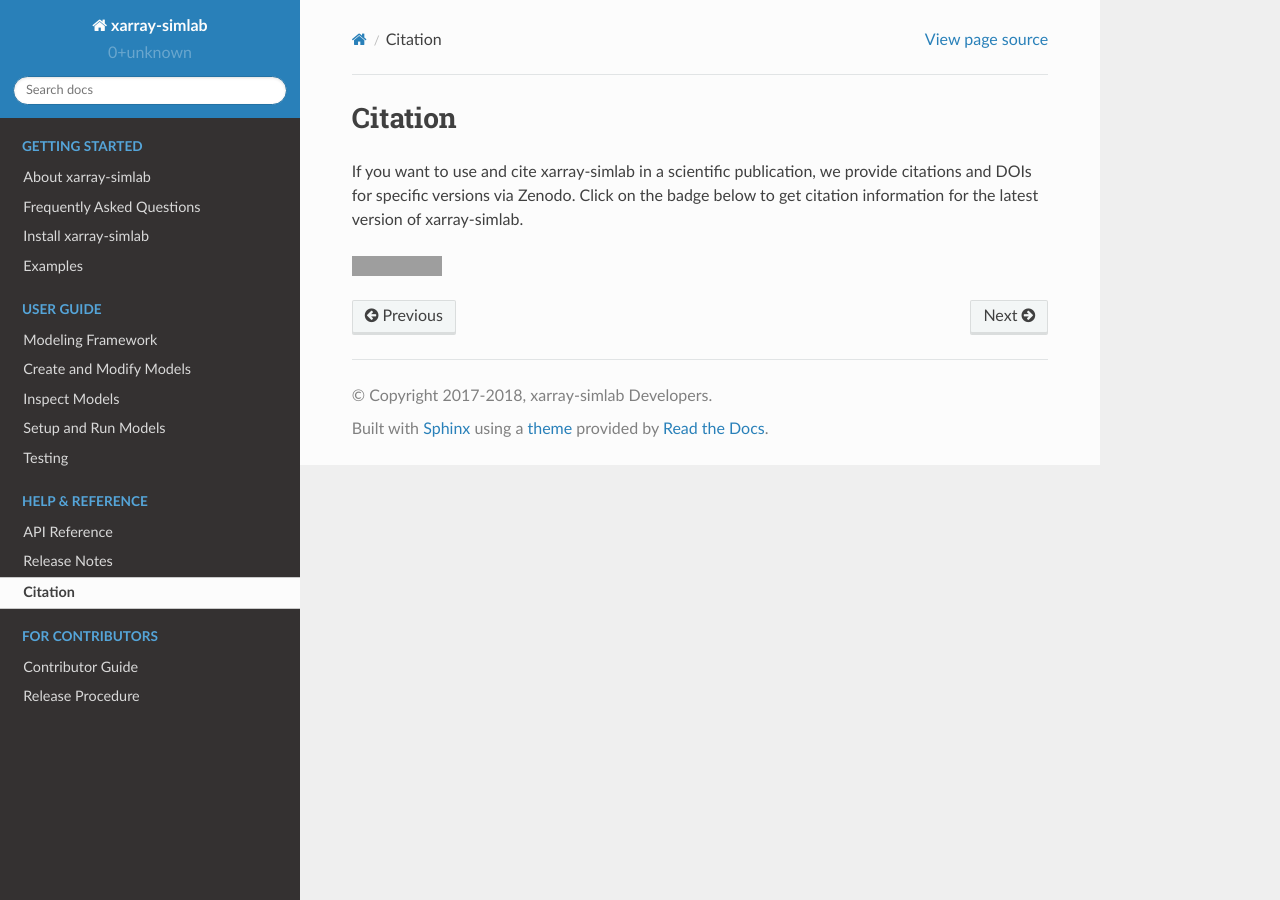
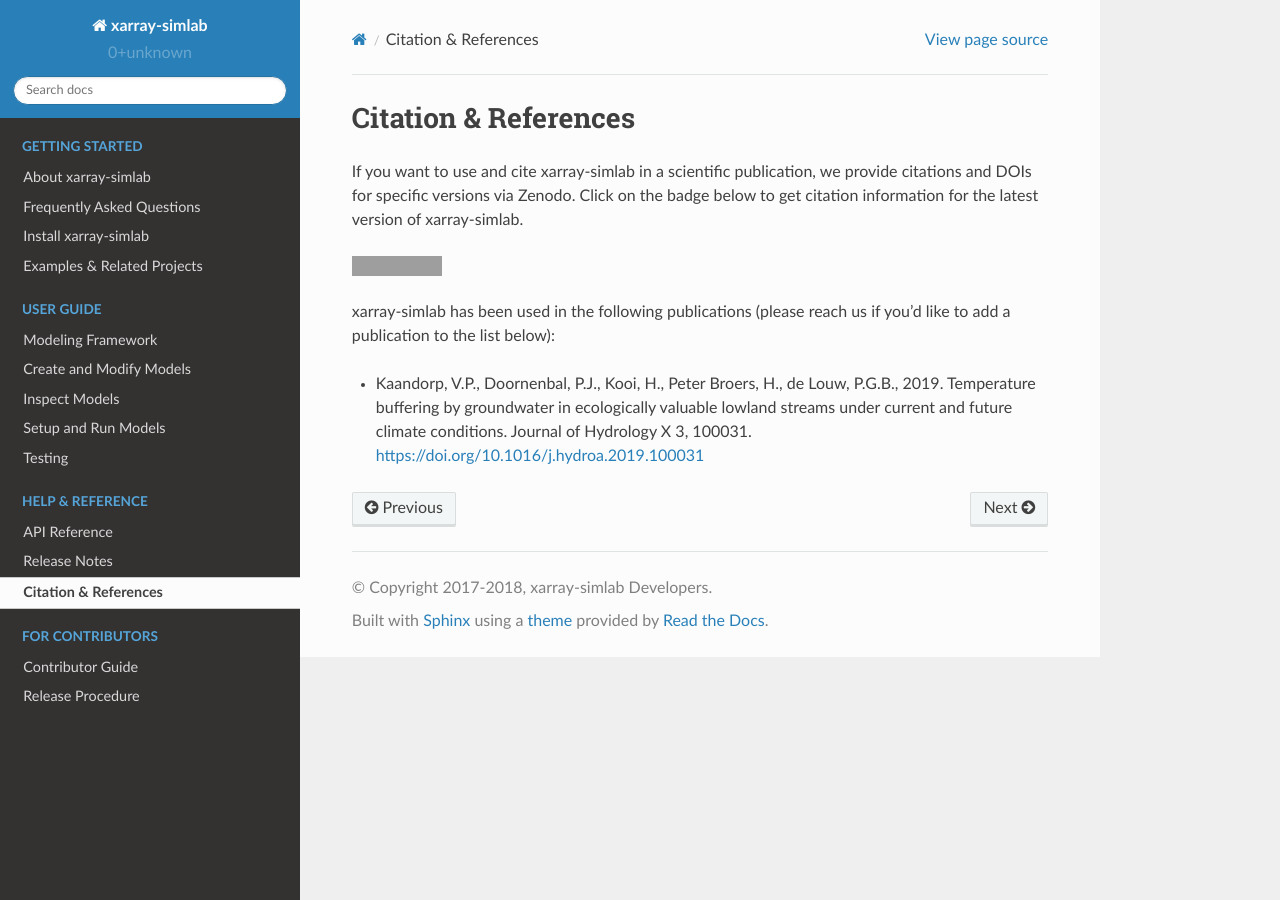
Before and after one commit to xarray-contrib/xarray-simlab, a Sphinx documentation site: the page built from doc/citation.rst, in a window 1280 px wide. Built offline with Sphinx 7.4.7 and the Read the Docs theme 2.0.0, drawn with Linux system fonts in a browser that asks for light colours; pages that are not in the unit, such as notebooks, are missing from menus; the version number could not be read and is left out; grey boxes are pictures that could not be loaded.

Commit message:
Update doc examples and citation sections (#82)
* update examples section + remove notebook example

* update citation section (add refs)

* remove nbsphinx dependency

* forgot to remove nbsphinx from conf.py

```diff
--- a/doc/citation.rst
+++ b/doc/citation.rst
@@ -1,7 +1,7 @@
 .. _citation:
 
-Citation
-========
+Citation & References
+=====================
 
 If you want to use and cite xarray-simlab in a scientific publication,
 we provide citations and DOIs for specific versions via Zenodo. Click
@@ -10,3 +10,11 @@ of xarray-simlab.
 
 .. image:: https://zenodo.org/badge/93938479.svg
    :target: https://zenodo.org/badge/latestdoi/93938479
+
+xarray-simlab has been used in the following publications (please reach us if
+you'd like to add a publication to the list below):
+
+- Kaandorp, V.P., Doornenbal, P.J., Kooi, H., Peter Broers, H., de Louw,
+  P.G.B., 2019. Temperature buffering by groundwater in ecologically valuable
+  lowland streams under current and future climate conditions. Journal of
+  Hydrology X 3, 100031. https://doi.org/10.1016/j.hydroa.2019.100031
--- a/doc/conf.py
+++ b/doc/conf.py
@@ -60,7 +60,6 @@ extensions = [
     'sphinx.ext.todo',
     'IPython.sphinxext.ipython_directive',
     'IPython.sphinxext.ipython_console_highlighting',
-    'nbsphinx',
 ]
 
 extlinks = {
--- a/doc/environment.yml
+++ b/doc/environment.yml
@@ -14,5 +14,4 @@ dependencies:
   - python-graphviz
   - nbconvert=5.6.0
   - sphinx=1.8.5
-  - nbsphinx=0.4.2
   - pandoc=2.7.3
```
Also changed, not shown: doc/examples.rst (+17 -8 lines).
